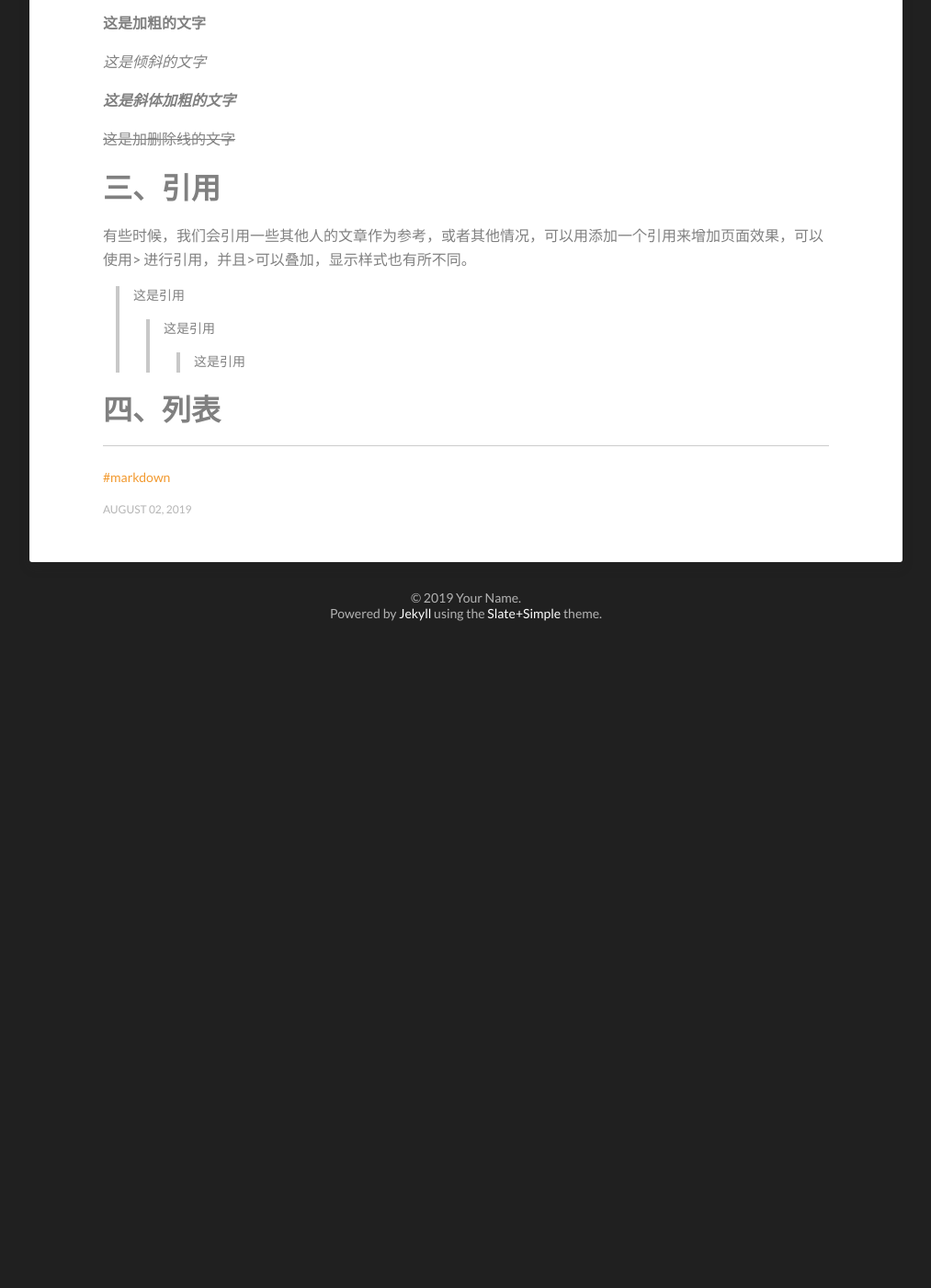
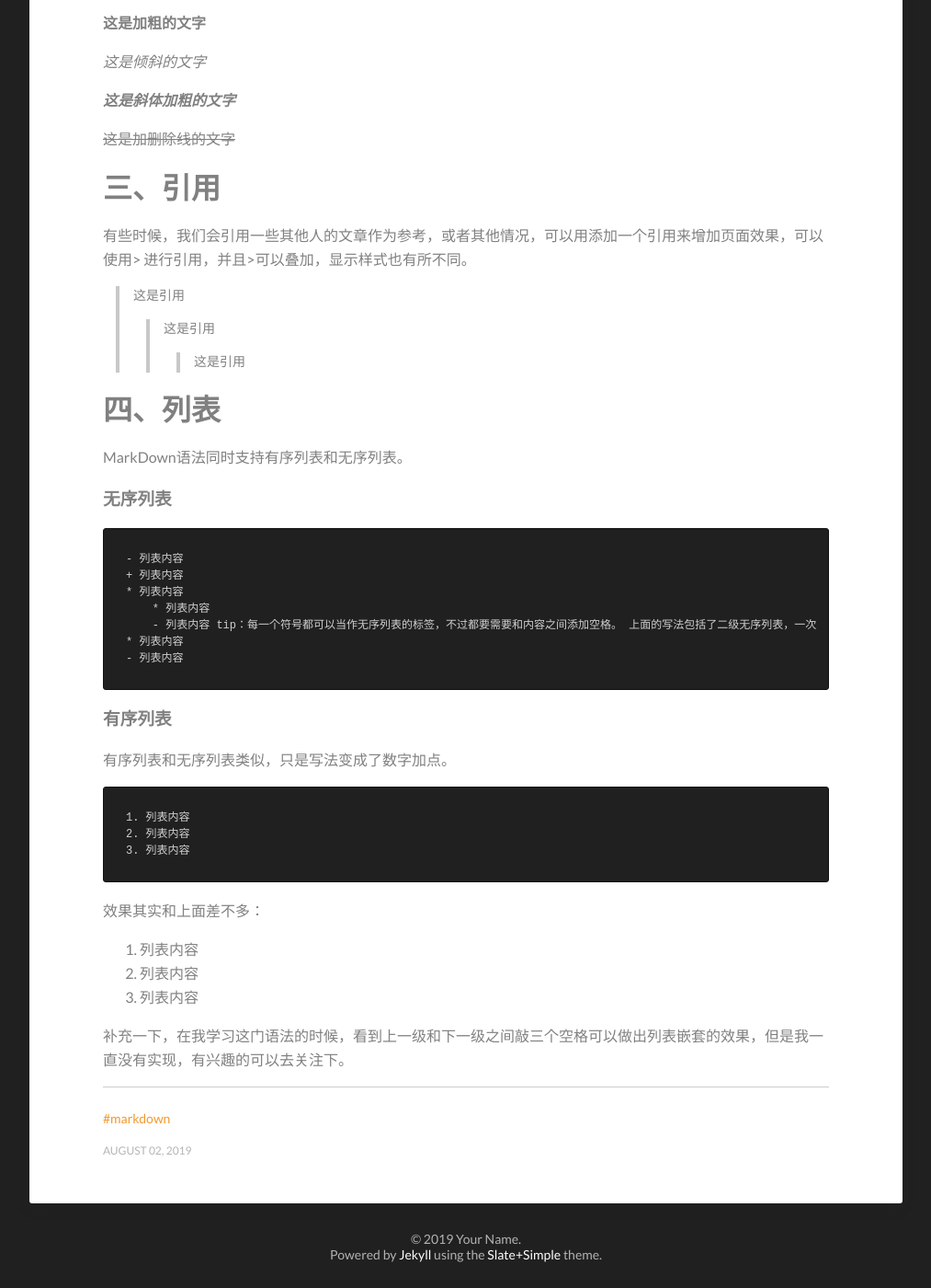
Before and after one commit to IchtrafSIE/IchtrafSIE.github.io, a Jekyll site: the page built from _posts/2019-8-21-About-MarkDown.md, in a window 1280 px wide and 1400 px high, scrolled down 1571 px. Shown: the whole window at 92% size, without its empty margins (133-1146 px from the left). Built offline with Jekyll 4.4.1, drawn with Linux system fonts in a browser that asks for light colours; before the commit the page ends 2274 px from its top, so only the background shows below that.

Commit message:
更新目录

```diff
--- a/_posts/2019-8-21-About-MarkDown.md
+++ b/_posts/2019-8-21-About-MarkDown.md
@@ -62,3 +62,33 @@
 >>>这是引用
 
 # 四、列表
+MarkDown语法同时支持有序列表和无序列表。
+### 无序列表
+    - 列表内容
+    + 列表内容
+    * 列表内容
+        * 列表内容
+        - 列表内容
+tip：每一个符号都可以当作无序列表的标签，不过都要需要和内容之间添加空格。
+上面的写法包括了二级无序列表，一次类推，可以添加三级列表更多，个人在使用oneNote的时候喜欢使用这些多级列表。
+预览：
+- 列表内容
++ 列表内容
+* 列表内容
+    * 列表内容
+    - 列表内容
+
+### 有序列表
+有序列表和无序列表类似，只是写法变成了数字加点。
+
+    1. 列表内容
+    2. 列表内容
+    3. 列表内容
+
+效果其实和上面差不多：
+
+1. 列表内容
+2. 列表内容
+3. 列表内容
+
+补充一下，在我学习这门语法的时候，看到上一级和下一级之间敲三个空格可以做出列表嵌套的效果，但是我一直没有实现，有兴趣的可以去关注下。
```
Also changed, not shown: other parts of _posts/2019-8-21-About-MarkDown.md (+1 -1 lines).
